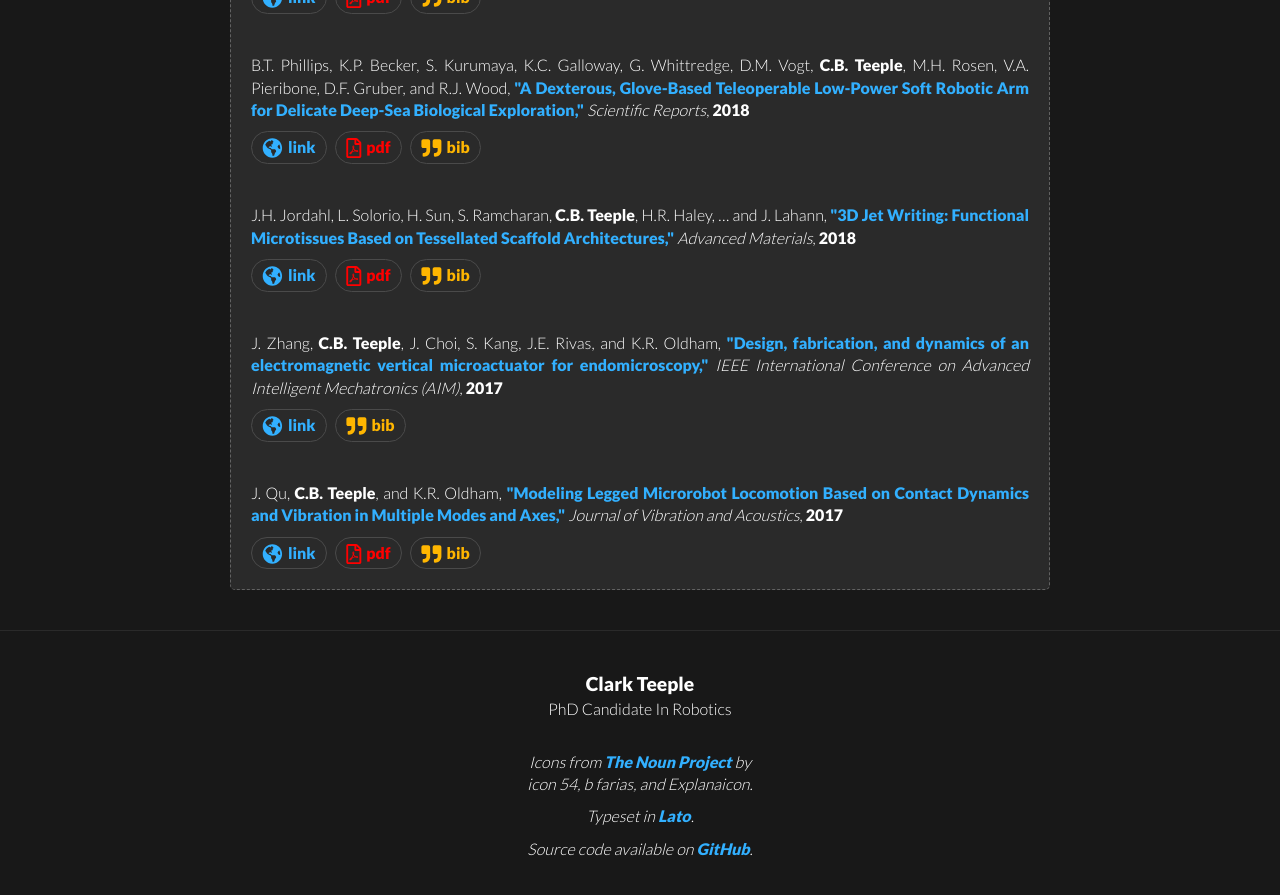
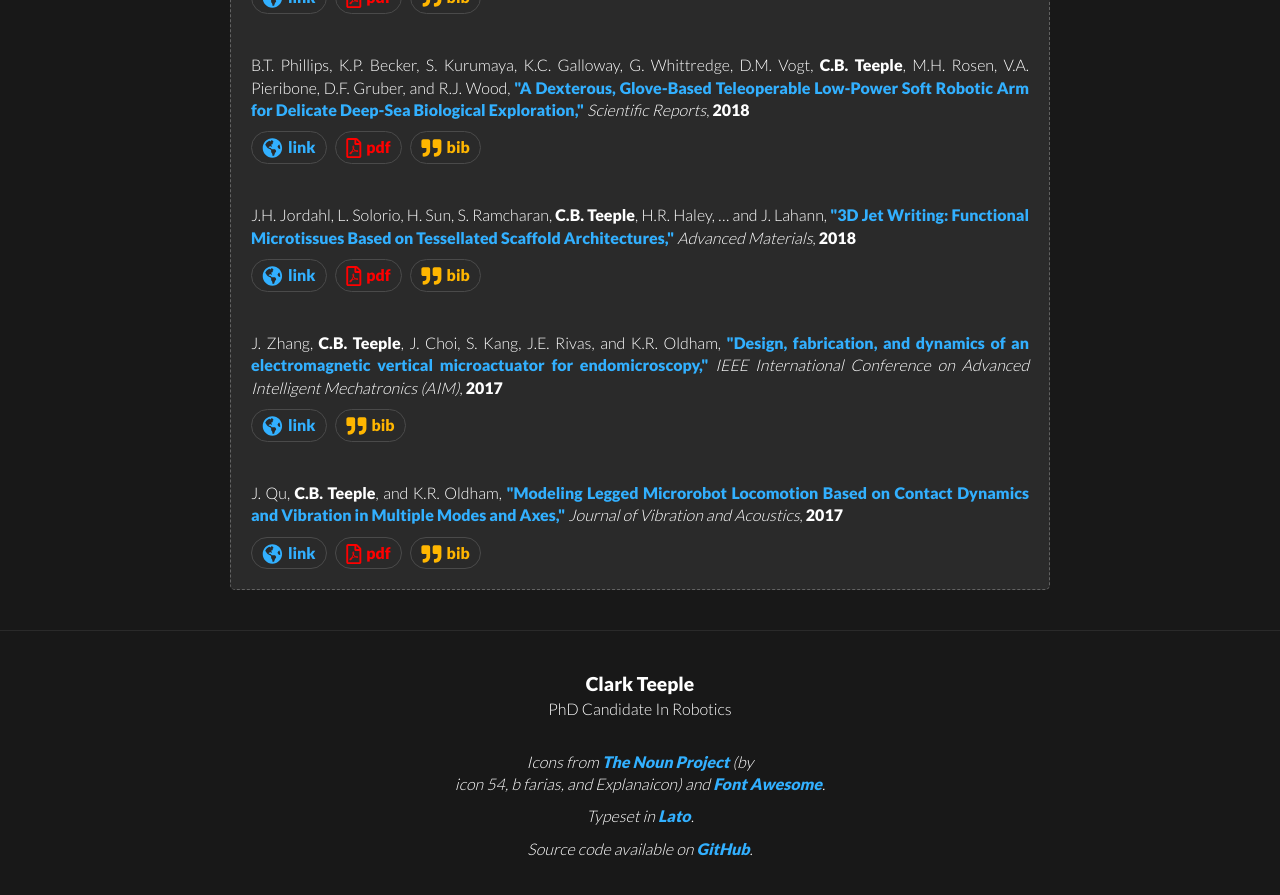
Before and after one commit to cbteeple/cbteeple.github.io, a Jekyll site: the page built from index.html, in a window 1280 px wide and 900 px high, scrolled down 3095 px. Shown: the top 895 px of the window. Built offline with Jekyll 4.4.1, drawn with Linux system fonts in a browser that asks for light colours; nearby versions of some CDN libraries.

Commit message:
font-awesome is now acknoledged

```diff
--- a/_includes/footer.html
+++ b/_includes/footer.html
@@ -3,7 +3,7 @@
     <p class="footer__subtitle">{{ site.job }}</p>
     <div class="footer__credits">
     	<p>
-    		Icons from <a href="https://thenounproject.com">The Noun Project</a> by<br>icon 54, b farias, and Explanaicon.
+    		Icons from <a href="https://thenounproject.com">The Noun Project</a> (by<br>icon 54, b farias, and Explanaicon) and <a href="https://fontawesome.com/">Font Awesome</a>.
     	</p>
     	<p>
     		Typeset in <a href="https://fonts.google.com/specimen/Lato">Lato</a>.
```
